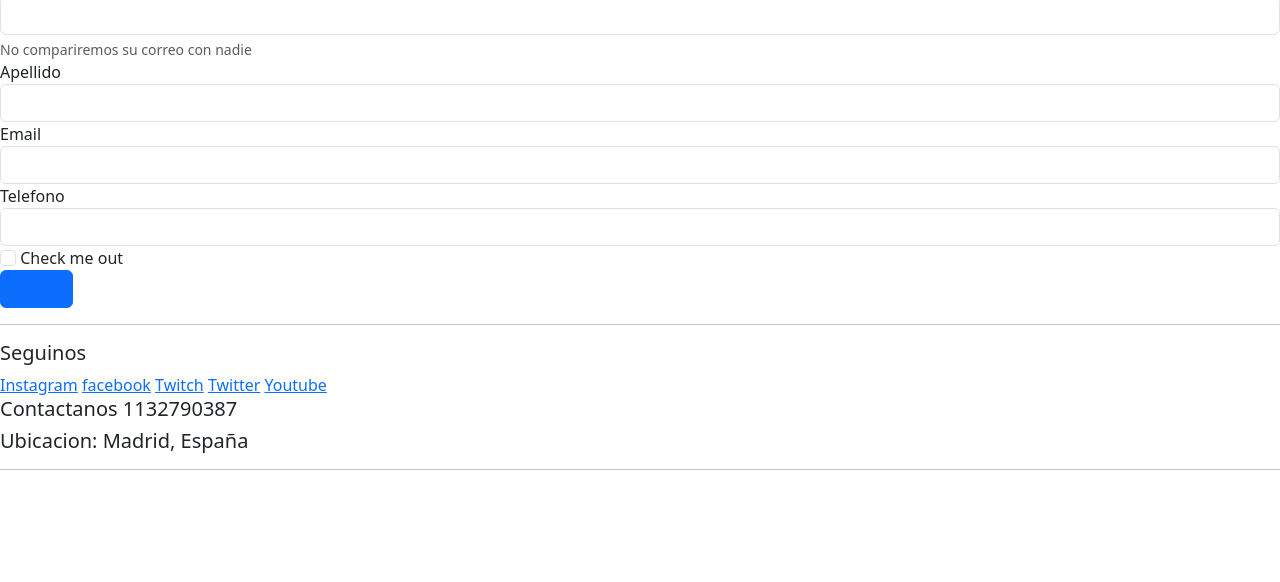
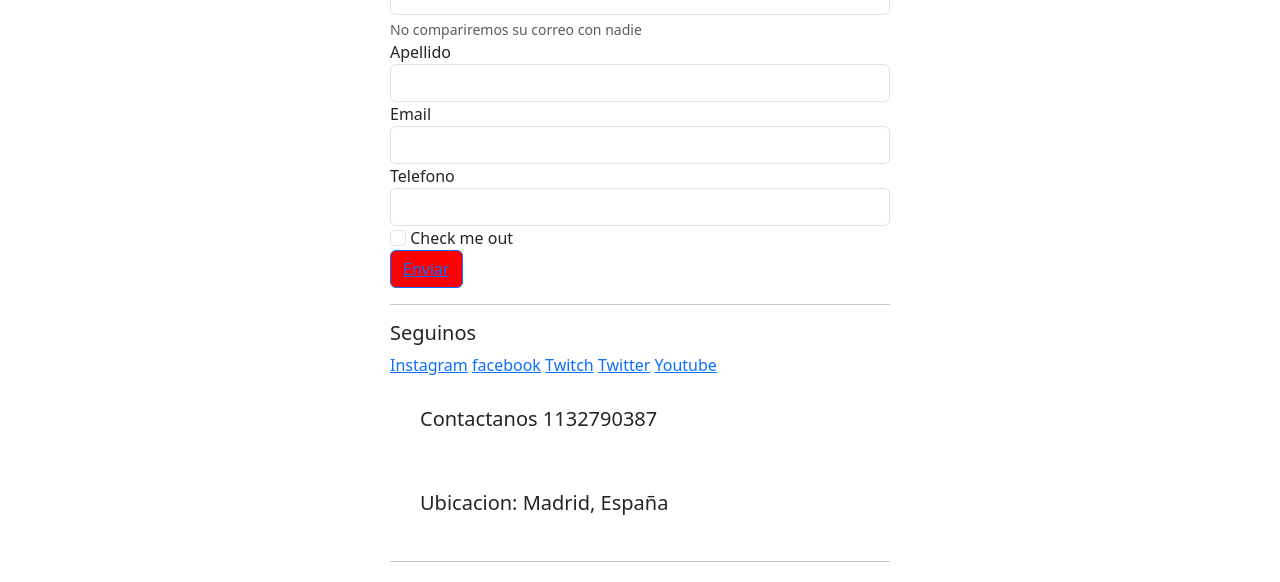
Before and after one commit to TomiAltamiranda/PreEntrega3, a website: page Pages/contacto.html in a window 1280 px wide. Shown: the part 275-857 px from the top of the page. Before the commit the page ends 800 px from the top, so only its background shows below. Drawn offline with nearby package versions, Linux system fonts and the light colour scheme; files whose address does not match are found by name.

Commit message:
Update contacto.html

```diff
--- a/Pages/contacto.html
+++ b/Pages/contacto.html
@@ -4,7 +4,7 @@
     <meta charset="UTF-8">
     <meta name="viewport" content="width=device-width, initial-scale=1.0">
     <link href="https://cdn.jsdelivr.net/npm/bootstrap@5.3.1/dist/css/bootstrap.min.css" rel="stylesheet" integrity="sha384-4bw+/aepP/YC94hEpVNVgiZdgIC5+VKNBQNGCHeKRQN+PtmoHDEXuppvnDJzQIu9" crossorigin="anonymous">
-    <link rel="stylesheet" href="..//scss/contacto.css">
+    <link rel="stylesheet" href="..//scss/estilo.css">
     <link rel="stylesheet" href="..//scss/contacto.css">
     <link rel="icon" href="..//img/favicon.ico">
     <title>FingerBoard | Shop</title>
@@ -46,7 +46,7 @@
           <input type="checkbox" class="form-check-input" id="exampleCheck1">
           <label class="form-check-label" for="exampleCheck1">Check me out</label>
         </div>
-        <button  type="submit"  class="btn btn-primary colorpropio" > <a href="./Pages/Compa.html">Enviar</a></button>
+        <button  type="submit"  class="btn btn-primary colorpropio" > <a href="..//Pages/Compa.html">Enviar</a></button>
       </form>
 
     <script src="https://cdn.jsdelivr.net/npm/bootstrap@5.3.1/dist/js/bootstrap.bundle.min.js" integrity="sha384-HwwvtgBNo3bZJJLYd8oVXjrBZt8cqVSpeBNS5n7C8IVInixGAoxmnlMuBnhbgrkm" crossorigin="anonymous"></script>
```
